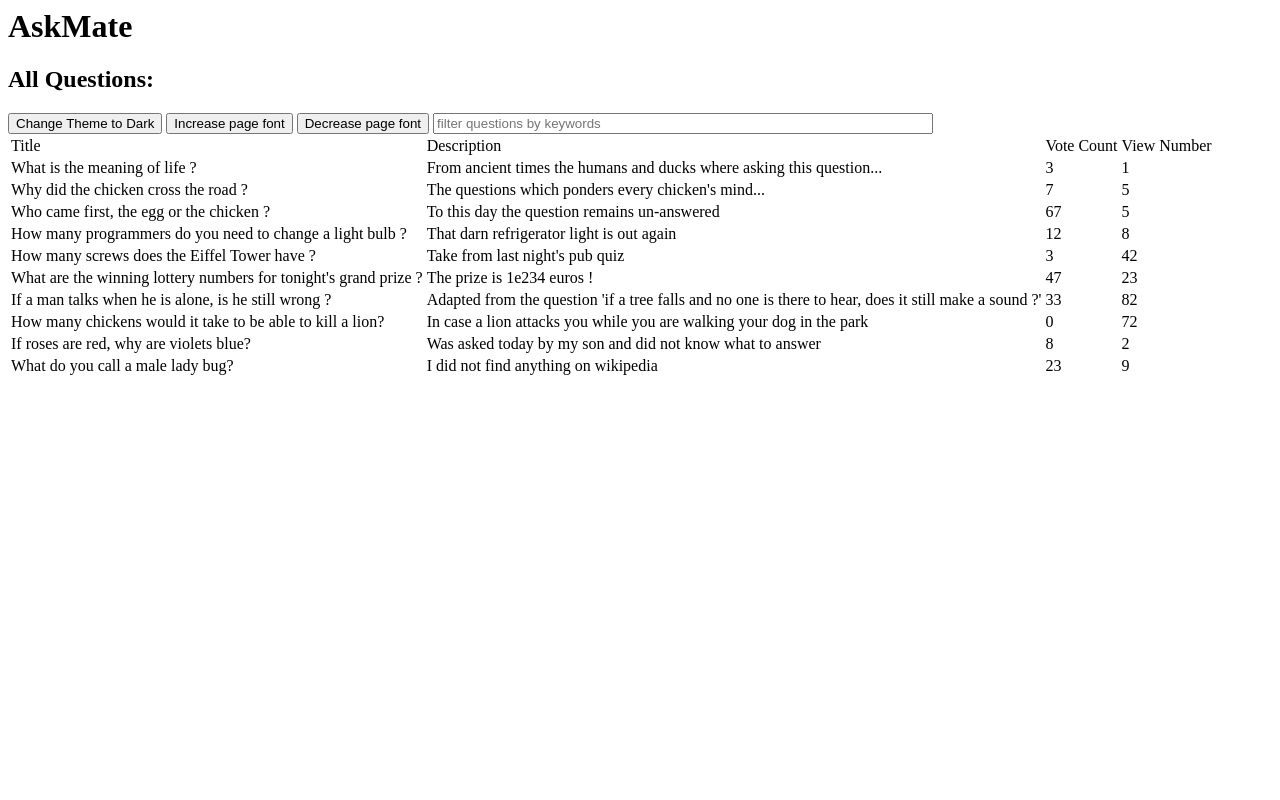
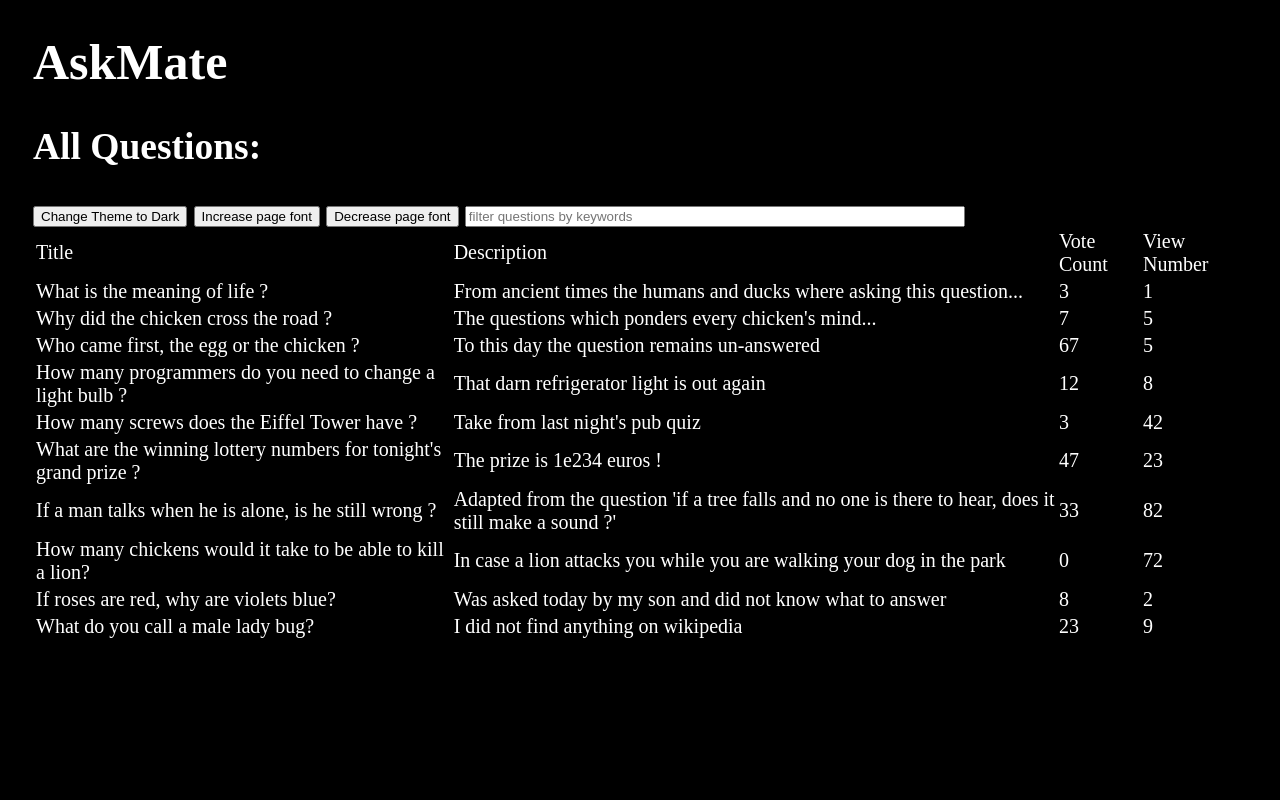
Before and after one commit to mGuy09/Ask-mate, a Flask app: page /bonus-questions in a window 1280 px wide. Run offline with Flask 2, Linux system fonts and the light colour scheme.

```diff
--- a/static/js/bonusQuestions.js
+++ b/static/js/bonusQuestions.js
@@ -61,13 +61,29 @@ function getFilteredItems(items, filterValue) {
 }
 
 function toggleTheme() {
-    console.log("toggle theme")
+       let element = document.body;
+       element.classList.toggle("dark-mode");
+    // console.log("toggle theme")
 }
 
-function increaseFont() {
-    console.log("increaseFont")
-}
+let text = document.querySelector('.text');
+let increase = document.querySelector('.increase')
 
-function decreaseFont() {
+let textSize = 20;
+
+increase.addEventListener('click',()=>{
+    if(textSize !== 40){
+        textSize = textSize + 5;
+        text.style.fontSize = textSize + 'px'
+    }
+})
+
+
+let decrease = document.querySelector('.decrease')
+decrease.addEventListener('click', ()=>{
+    if(textSize !== 20){
+        textSize = textSize - 5;
+        text.style.fontSize = textSize + 'px'
+    }
     console.log("decreaseFont")
-}
+})
--- a/templates/bonus_questions.html
+++ b/templates/bonus_questions.html
@@ -2,19 +2,51 @@
     <head>
         <script type="text/javascript" src="{{ url_for('static', filename='js/bonusQuestions.js') }}" defer></script>
         <script type="text/javascript" src="{{ url_for('static', filename='js/doNotModifyThisFile.js') }}" defer></script>
+
+    <style>
+body {
+  padding: 25px;
+  background-color: white;
+  color: black;
+  font-size: 25px;
+     transition:all 1s ease-in-out;
+}
+table{
+    color:black;
+     transition:all 1s ease-in-out;
+}
+.dark-mode table,
+.dark-mode {
+  color: white;
+     transition:all 1s ease-in-out;
+
+}
+.dark-mode {
+  background-color: black;}
+
+button{
+
+    cursor: pointer;
+}
+.text{
+    font-size: 20px;
+}
+
+</style>
+
     </head>
-    <body>
+    <body class="dark-mode">
         <h1>AskMate</h1>
         <h2>All Questions:</h2>
-        <button id="theme-button">Change Theme to Dark</button>
-        <button id="increase-font-button">Increase page font</button>
-        <button id="decrease-font-button">Decrease page font</button>
+        <button onclick="toggleTheme()">Change Theme to Dark</button>
+        <button class="increase">Increase page font</button>
+        <button class="decrease">Decrease page font</button>
         <input
                 data-table-body="doNotModifyThisId_QuestionsTableBody"
                 style="width: 500px" id="doNotModifyThisId_QuestionsFilter"
                 type="text"
                 placeholder="filter questions by keywords">
-        <table>
+        <table class="text">
             <thead id="doNotModifyThisId_QuestionsTableHeader">
                 <tr>
                     <td>Title</td>
```
Also changed, not shown: static/style.css (line endings or trailing spaces).
